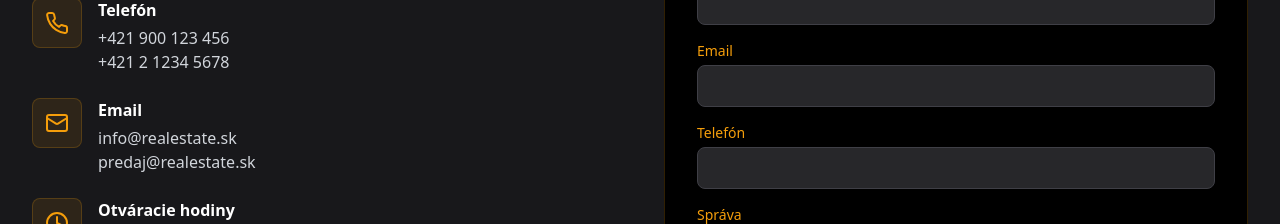
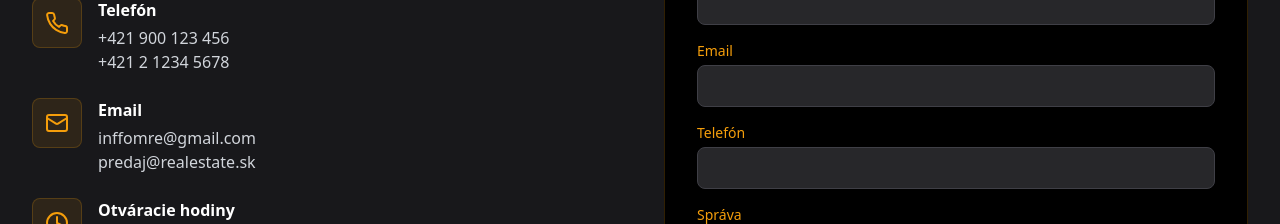
Before and after one commit to RasTixx/MarolRealEstate, a React (Vite) app: page / in a window 1280 px wide. Shown: the part 2360-2584 px from the top of the page. Built offline with nearby package versions, Linux system fonts and the light colour scheme; no server answers; the database is empty.

Commit message:
Updated Contact.tsx

```diff
--- a/src/components/Contact.tsx
+++ b/src/components/Contact.tsx
@@ -41,7 +41,7 @@ export default function Contact() {
               </div>
               <div>
                 <h3 className="font-semibold text-white mb-1">Email</h3>
-                <p className="text-gray-300">info@realestate.sk<br />predaj@realestate.sk</p>
+                <p className="text-gray-300">inffomre@gmail.com<br />predaj@realestate.sk</p>
               </div>
             </div>
 
```
